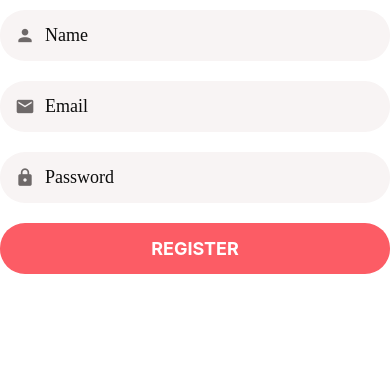
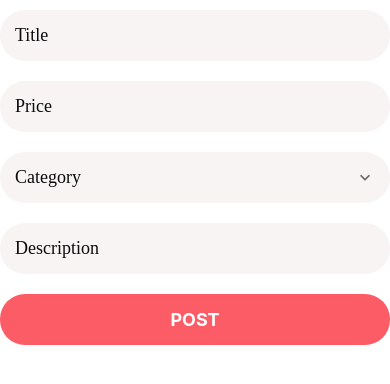
Before and after one commit to howhowkhain/React-Native-DoneWithIt, a React Native app: screen / in a window 390 px wide. Shown: the top 384 px of the page. Built offline with nearby package versions, Linux system fonts and the light colour scheme.

Commit message:
Forms-Exercise-Listing Edit Screen

```diff
--- a/App.js
+++ b/App.js
@@ -6,6 +6,7 @@ import { useState } from "react";
 
 import LoginScreen from "./app/screens/LoginScreen";
 import RegisterScreen from "./app/screens/RegisterScreen";
+import ListingEditScreen from "./app/screens/ListingEditScreen";
 
 export default function App() {
   const [category, setCategory] = useState(null);
@@ -13,7 +14,8 @@ export default function App() {
   return (
     <Screen style={styles.screen}>
       {/* <LoginScreen /> */}
-      <RegisterScreen />
+      {/* <RegisterScreen /> */}
+      <ListingEditScreen />
     </Screen>
   );
 }
--- a/app/components/AppPicker.js
+++ b/app/components/AppPicker.js
@@ -20,7 +20,7 @@ const selections = [
   { label: "Toys", value: 3 },
 ];
 
-function AppPicker({ icon, onSelectedItem, placeholder, selecteItem }) {
+function AppPicker({ icon, onSelectedItem, placeholder, selecteItem, style }) {
   const [modalVisible, setModalVisible] = useState(false);
 
   return (
@@ -36,7 +36,7 @@ function AppPicker({ icon, onSelectedItem, placeholder, selecteItem }) {
               style={styles.icon}
             />
           )}
-          <AppText style={styles.text}>
+          <AppText style={[styles.text, style]}>
             {selecteItem ? selecteItem.label : placeholder}
           </AppText>
           <MaterialCommunityIcons
--- /dev/null
+++ b/app/screens/ListingEditScreen.js
@@ -0,0 +1,83 @@
+import React, { useState } from "react";
+import { StyleSheet } from "react-native";
+import * as Yup from "yup";
+import defaultStyles from "../config/styles";
+import { AppForm, AppFormField, SubmitButton } from "../components/forms";
+import AppPicker from "../components/AppPicker";
+
+const validationSchema = Yup.object().shape({
+  title: Yup.string().required().min(1).label("Title"),
+  price: Yup.number()
+    .required()
+    .positive()
+    .integer()
+    .min(1)
+    .max(10000)
+    .label("Price"),
+  category: Yup.object().required().label("Category"),
+  description: Yup.string().label("Description"),
+});
+
+function ListingEditScreen(props) {
+  const [selectedCategory, setSelectedCategory] = useState();
+  return (
+    <>
+      <AppForm
+        initialValues={{
+          title: "",
+          price: "",
+          category: null,
+          description: "",
+        }}
+        onSubmit={(values) => console.log(values)}
+        validationSchema={validationSchema}
+      >
+        {
+          <>
+            <AppFormField
+              autoCapitalize={"none"}
+              autoCorrect={false}
+              name="title"
+              placeholder="Title"
+              textContentType={"jobTitle"}
+            />
+            <AppFormField
+              autoCapitalize={"none"}
+              autoCorrect={false}
+              keyboardType={"numeric"}
+              name="price"
+              placeholder="Price"
+              textContentType={"none"}
+            />
+            <AppPicker
+              onSelectedItem={(item) => setSelectedCategory(item)}
+              selecteItem={selectedCategory}
+              placeholder={"Category"}
+              style={{
+                ...defaultStyles.text,
+                color: defaultStyles.colors.medium,
+              }}
+            />
+            {/* <AppFormField
+              autoCapitalize={"none"}
+              autoCorrect={false}
+              name="title"
+              placeholder="Title"
+              textContentType={"emailAddress"}
+            /> */}
+            <AppFormField
+              autoCapitalize={"none"}
+              autoCorrect={false}
+              name="description"
+              placeholder="Description"
+              textContentType={"none"}
+            />
+            <SubmitButton title="Post" />
+          </>
+        }
+      </AppForm>
+    </>
+  );
+}
+
+export default ListingEditScreen;
--- a/app/screens/RegisterScreen.js
+++ b/app/screens/RegisterScreen.js
@@ -1,5 +1,5 @@
 import React from "react";
-import { Image, StyleSheet } from "react-native";
+import { StyleSheet } from "react-native";
 import * as Yup from "yup";
 import { AppForm, AppFormField, SubmitButton } from "../components/forms";
 
```
